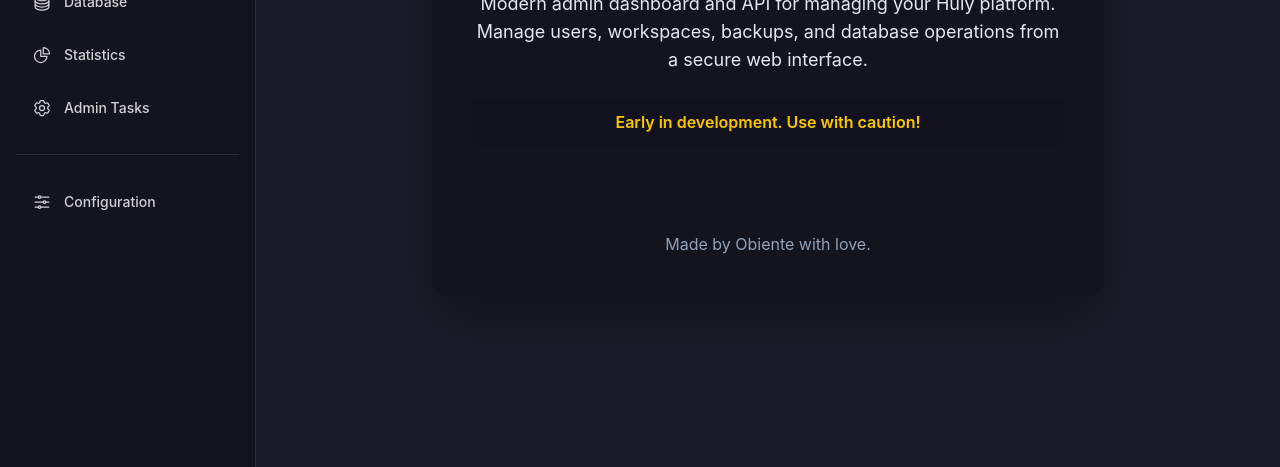
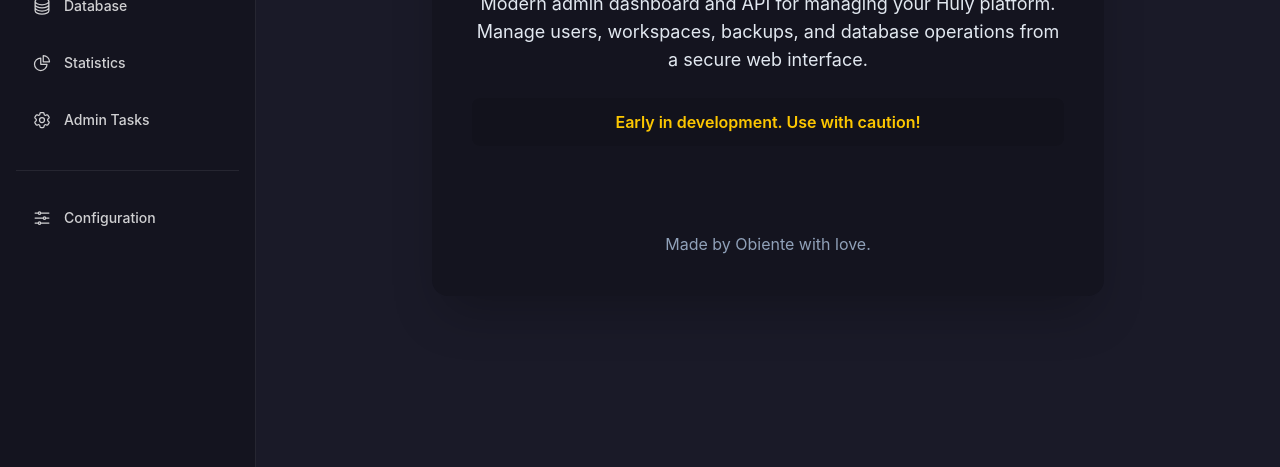
Before and after one commit to Obiente/Huly-Tools, an Astro site in the folder apps/admin/: page / in a window 1280 px wide. Shown: the part 333-800 px from the top of the page. Built offline with nearby package versions, Linux system fonts and the light colour scheme; Astro itself is replaced by a stand-in of ours.

Commit message:
refactor: Revamp DashboardLayout structure and styles for improved layout and readability

```diff
--- a/apps/admin/src/layouts/DashboardLayout.vue
+++ b/apps/admin/src/layouts/DashboardLayout.vue
@@ -1,52 +1,26 @@
 <template>
-  <div class="dashboard-container">
+  <div class="flex h-screen font-sans bg-primary text-primary">
     <NotificationList :notifications="notifications.slice()" @remove="removeNotification" />
     <!-- Sidebar -->
-    <aside class="sidebar">
-      <div class="p-6">
-        <h1 class="text-xl font-bold text-gray-900 dark:text-white">
-          Huly Admin
-        </h1>
+    <aside class="w-64 flex flex-col flex-shrink-0 bg-navpanel border-r border-navpanel-divider shadow-lg">
+      <div class="flex items-center justify-center h-16 border-b border-navpanel-divider px-4">
+        <h1 class="text-2xl font-bold text-primary drop-shadow-lg tracking-tight">Huly Admin</h1>
       </div>
-
-      <nav class="sidebar-nav" client:load>
-        <NavigationLink to="/dashboard" icon="chart-bar">
-          Dashboard
-        </NavigationLink>
-
-        <NavigationLink to="/users" icon="users"> Users </NavigationLink>
-
-        <NavigationLink to="/workspaces" icon="building-office">
-          Workspaces
-        </NavigationLink>
-
-        <NavigationLink to="/backups" icon="archive-box">
-          Backups
-        </NavigationLink>
-
-        <NavigationLink to="/database" icon="circle-stack">
-          Database
-        </NavigationLink>
-
-        <NavigationLink to="/stats" icon="chart-pie">
-          Statistics
-        </NavigationLink>
-
-        <NavigationLink to="/tasks" icon="cog-6-tooth">
-          Admin Tasks
-        </NavigationLink>
-
-        <div class="sidebar-divider" />
-
-        <NavigationLink to="/config" icon="adjustments-horizontal">
-          Configuration
-        </NavigationLink>
+      <nav class="flex-1 flex flex-col gap-2 py-6 px-4" client:load>
+        <NavigationLink to="/dashboard" icon="chart-bar" class="mb-1">Dashboard</NavigationLink>
+        <NavigationLink to="/users" icon="users" class="mb-1">Users</NavigationLink>
+        <NavigationLink to="/workspaces" icon="building-office" class="mb-1">Workspaces</NavigationLink>
+        <NavigationLink to="/backups" icon="archive-box" class="mb-1">Backups</NavigationLink>
+        <NavigationLink to="/database" icon="circle-stack" class="mb-1">Database</NavigationLink>
+        <NavigationLink to="/stats" icon="chart-pie" class="mb-1">Statistics</NavigationLink>
+        <NavigationLink to="/tasks" icon="cog-6-tooth" class="mb-1">Admin Tasks</NavigationLink>
+        <div class="h-px bg-navpanel-divider my-4" />
+        <NavigationLink to="/config" icon="adjustments-horizontal" class="mb-1">Configuration</NavigationLink>
       </nav>
     </aside>
-
     <!-- Main content -->
-    <main class="main-content">
-      <div class="content-wrapper" >
+    <main class="flex-1 flex flex-col overflow-hidden bg-panel">
+      <div class="flex-1 p-8 overflow-y-auto">
         <slot />
       </div>
     </main>
@@ -64,71 +38,4 @@ const { notifications, removeNotification } = useUI()
 
 <style>
   @import "styles/global.css";
-  @reference "tailwindcss";
-
-  .dashboard-container {
-    display: flex;
-    height: 100vh;
-    background-color: var(--theme-bg-color, #f1f1f4);
-    font-family:
-      -apple-system, BlinkMacSystemFont, "Segoe UI", Roboto, Oxygen, Ubuntu,
-      Cantarell, sans-serif;
-    color: var(--theme-content-color, #374151);
-  }
-
-  .sidebar {
-    width: 16rem;
-    background-color: var(--theme-navpanel-color, #14141f);
-    border-right: 1px solid
-      var(--theme-navpanel-divider, rgba(255, 255, 255, 0.1));
-    display: flex;
-    flex-direction: column;
-    flex-shrink: 0;
-  }
-
-  .sidebar-header {
-    display: flex;
-    align-items: center;
-    justify-content: center;
-    height: 4rem;
-    border-bottom: 1px solid
-      var(--theme-navpanel-divider, rgba(255, 255, 255, 0.1));
-    padding: 0 1rem;
-  }
-
-  .sidebar-title {
-    font-size: 1.25rem;
-    font-weight: 600;
-    color: var(--primary-button-default, #2c23d5);
-    text-shadow: 0 0 20px rgba(44, 35, 213, 0.3);
-    margin: 0;
-  }
-
-  .sidebar-nav {
-    flex: 1;
-    padding: 1.5rem 1rem;
-    display: flex;
-    flex-direction: column;
-    gap: 0.5rem;
-  }
-
-  .sidebar-divider {
-    height: 1px;
-    background-color: var(--theme-navpanel-divider, rgba(255, 255, 255, 0.1));
-    margin: 1rem 0;
-  }
-
-  .main-content {
-    flex: 1;
-    display: flex;
-    flex-direction: column;
-    overflow: hidden;
-    background-color: var(--theme-panel-color, #1a1a28);
-  }
-
-  .content-wrapper {
-    flex: 1;
-    padding: 2rem;
-    overflow-y: auto;
-  }
 </style>
--- a/apps/admin/src/styles/global.css
+++ b/apps/admin/src/styles/global.css
@@ -1 +1,2 @@
 @import "tailwindcss";
+@import "./theme.css";
--- a/apps/admin/src/styles/theme.css
+++ b/apps/admin/src/styles/theme.css
@@ -1,133 +1,95 @@
-/* Modern Admin Dashboard Theme */
-:root {
+@import "tailwindcss";
+
+@theme {
   /* Colors */
-  --primary-50: #eff6ff;
-  --primary-100: #dbeafe;
-  --primary-200: #bfdbfe;
-  --primary-300: #93c5fd;
-  --primary-400: #60a5fa;
-  --primary-500: #3b82f6;
-  --primary-600: #2563eb;
-  --primary-700: #1d4ed8;
-  --primary-800: #1e40af;
-  --primary-900: #1e3a8a;
+  --color-primary: #23272f;
+  --color-primary-hover: #31343c;
+  --color-primary-pressed: #181a20;
+  --color-primary-focused: #23272f;
+  --color-accent: #f2994a;
+  --color-accent-hover: #f7b955;
+  --color-accent-pressed: #e68a00;
+  --color-panel: #1a1a28;
+  --color-navpanel: #14141f;
+  --color-navpanel-divider: rgba(255, 255, 255, 0.08);
+  --color-bg-primary: #f1f1f4;
+  --color-bg-secondary: #23272f;
+  --color-bg-tertiary: #181a20;
+  --color-bg-inverse: #ffffff;
+  --color-bg-overlay: rgba(0, 0, 0, 0.3);
+  --color-success: #05a05c;
+  --color-warning: #f2994a;
+  --color-error: #eb5757;
+  --color-link: #f2994a;
+  --color-gray-100: #f3f4f6;
+  --color-gray-200: #e5e7eb;
+  --color-gray-300: #d1d5db;
+  --color-gray-400: #9ca3af;
+  --color-gray-500: #6b7280;
+  --color-gray-600: #4b5563;
+  --color-gray-700: #374151;
+  --color-gray-800: #23272f;
+  --color-gray-900: #181a20;
 
-  /* Gray scale */
-  --gray-50: #f9fafb;
-  --gray-100: #f3f4f6;
-  --gray-200: #e5e7eb;
-  --gray-300: #d1d5db;
-  --gray-400: #9ca3af;
-  --gray-500: #6b7280;
-  --gray-600: #4b5563;
-  --gray-700: #374151;
-  --gray-800: #1f2937;
-  --gray-900: #111827;
+  /* Border Radius */
+  --radius-min: 0.125rem;
+  --radius-xs: 0.25rem;
+  --radius-xs-focus: 0.375rem;
+  --radius-sm: 0.375rem;
+  --radius-sm-focus: 0.5rem;
+  --radius-md: 0.5rem;
+  --radius-md-focus: 0.625rem;
+  --radius-lg: 1rem;
+  --radius-lg-focus: 1.125rem;
+  /* Shadow Properties */
+  --shadow-popover-blur: 0.75rem;
+  --shadow-popover-spread: 0;
+  --shadow-popover-x: 0;
+  --shadow-popover-y: 0.5rem;
+  --shadow-modal-blur: 1.5rem;
+  --shadow-modal-spread: 0.25rem;
+  --shadow-modal-x: 0;
+  --shadow-modal-y: 1.5rem;
 
-  /* Semantic colors */
-  --success-500: #10b981;
-  --success-600: #059669;
-  --warning-500: #f59e0b;
-  --warning-600: #d97706;
-  --error-500: #ef4444;
-  --error-600: #dc2626;
+  /* Typography */
+  --font-sans:
+    Inter, -apple-system, BlinkMacSystemFont, "Segoe UI", Roboto,
+    "Helvetica Neue", Arial, sans-serif;
 
-  /* Background colors */
-  --bg-primary: #ffffff;
-  --bg-secondary: #f9fafb;
-  --bg-tertiary: #f3f4f6;
-  --bg-inverse: #1f2937;
-  --bg-overlay: rgba(0, 0, 0, 0.5);
-
-  /* Text colors */
-  --text-primary: #111827;
-  --text-secondary: #6b7280;
-  --text-tertiary: #9ca3af;
-  --text-inverse: #ffffff;
-  --text-link: #2563eb;
-
-  /* Border colors */
-  --border-primary: #e5e7eb;
-  --border-secondary: #d1d5db;
-  --border-tertiary: #f3f4f6;
+  /* Radius */
+  --radius-md: 0.375rem;
+  --radius-lg: 0.5rem;
+  --radius-xl: 0.75rem;
 
   /* Shadow */
   --shadow-sm: 0 1px 2px 0 rgb(0 0 0 / 0.05);
   --shadow-md: 0 4px 6px -1px rgb(0 0 0 / 0.1), 0 2px 4px -2px rgb(0 0 0 / 0.1);
-  --shadow-lg: 0 10px 15px -3px rgb(0 0 0 / 0.1), 0 4px 6px -4px rgb(0 0 0 / 0.1);
-  --shadow-xl: 0 20px 25px -5px rgb(0 0 0 / 0.1), 0 8px 10px -6px rgb(0 0 0 / 0.1);
+  --shadow-lg:
+    0 10px 15px -3px rgb(0 0 0 / 0.1), 0 4px 6px -4px rgb(0 0 0 / 0.1);
+  --shadow-xl:
+    0 20px 25px -5px rgb(0 0 0 / 0.1), 0 8px 10px -6px rgb(0 0 0 / 0.1);
 
-  /* Spacing */
-  --space-xs: 0.25rem;
-  --space-sm: 0.5rem;
-  --space-md: 1rem;
-  --space-lg: 1.5rem;
-  --space-xl: 2rem;
-  --space-2xl: 3rem;
-
-  /* Border radius */
-  --radius-sm: 0.25rem;
-  --radius-md: 0.375rem;
-  --radius-lg: 0.5rem;
-  --radius-xl: 0.75rem;
-  --radius-2xl: 1rem;
-
-  /* Transitions */
-  --transition-fast: 150ms ease;
-  --transition-normal: 250ms ease;
-  --transition-slow: 350ms ease;
+  /* Transition */
+  --ease-normal: cubic-bezier(0.4, 0, 0.2, 1);
 }
 
-/* Dark theme override */
-.dark {
-  --bg-primary: #111827;
-  --bg-secondary: #1f2937;
-  --bg-tertiary: #374151;
-  --bg-inverse: #ffffff;
-
-  --text-primary: #f9fafb;
-  --text-secondary: #d1d5db;
-  --text-tertiary: #9ca3af;
-  --text-inverse: #111827;
-
-  --border-primary: #374151;
-  --border-secondary: #4b5563;
-  --border-tertiary: #6b7280;
-}
-
-/* Base styles */
+@layer base {
   * {
     box-sizing: border-box;
   }
-
   html {
-  font-family: 'Inter', -apple-system, BlinkMacSystemFont, 'Segoe UI', Roboto, 'Helvetica Neue', Arial, sans-serif;
+    font-family: var(--font-sans);
     line-height: 1.5;
     -webkit-font-smoothing: antialiased;
     -moz-osx-font-smoothing: grayscale;
   }
-
   body {
     margin: 0;
     padding: 0;
-  background-color: var(--bg-secondary);
-  color: var(--text-primary);
-  transition: background-color var(--transition-normal), color var(--transition-normal);
+    background-color: var(--color-bg-secondary);
+    color: var(--color-primary);
+    transition:
+      background-color 250ms var(--ease-normal),
+      color 250ms var(--ease-normal);
   }
-
-/* Apply dark theme by default for admin dashboard */
-body {
-  --bg-primary: #111827;
-  --bg-secondary: #1f2937;
-  --bg-tertiary: #374151;
-  --bg-inverse: #ffffff;
-
-  --text-primary: #f9fafb;
-  --text-secondary: #d1d5db;
-  --text-tertiary: #9ca3af;
-  --text-inverse: #111827;
-
-  --border-primary: #374151;
-  --border-secondary: #4b5563;
-  --border-tertiary: #6b7280;
 }
```
Lines whose indentation alone changed are shown as unchanged.
